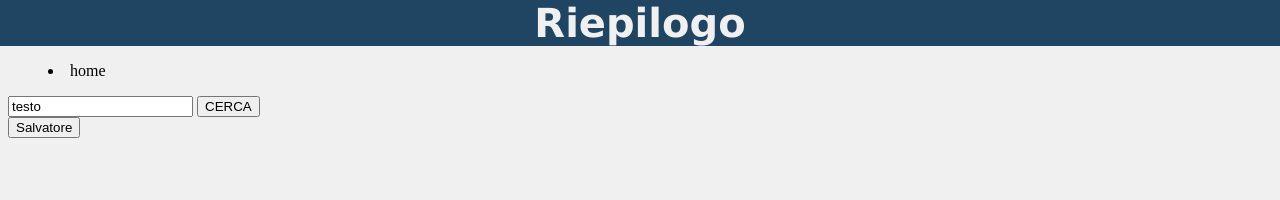
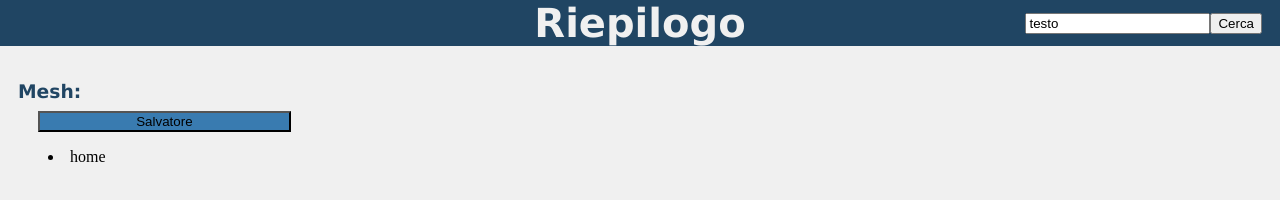
Before and after one commit to silviafrau/batProject, a plain HTML site: page interfaccia/riepilogo.html in a window 1280 px wide. Drawn offline with Linux system fonts and the light colour scheme.

Commit message:
Ho fatto il css del riepilogo, ciao raghyyyyyyy kafeeeee

```diff
--- a/interfaccia/client/riepilogo_grafica.css
+++ b/interfaccia/client/riepilogo_grafica.css
@@ -13,3 +13,35 @@
 body{
     background-color: #f0f0f0;
 }
+
+#search{
+	float: right;
+	display: block;
+	margin: auto;
+	margin-top: -68px;
+	margin-right: 10px;
+}
+
+#cerca{
+	display: block;
+	float: right;
+
+}
+
+#name{
+	display: block;
+	width:20%;
+	margin-left:30px;
+	margin-top: -10px;
+	background-color: #397bb0;
+
+}
+
+#Mesh{
+	color: #204563;
+	font-family: Verdana;
+	margin-top: 35px;
+	margin-left: 10px;
+	width:10%;
+
+}
--- a/interfaccia/riepilogo.html
+++ b/interfaccia/riepilogo.html
@@ -8,25 +8,26 @@
 	<body>
 		<h1 id="title">Riepilogo</h1>
 
+		<form class="centro" action="./server/database.php" method="post">
+
+			<div>
+				<div id="search">
+					<input type="text" value="testo" id="text">
+					<button type="button" name="button" id="cerca">Cerca</button>
+				</div>
+				<h3 id="Mesh">Mesh:</h3>
+				<div>
+					<button type="button" id="name">Salvatore</li>
+				</div>
+
+
+			</div>
+		</form>
+
 		<menu>
 			<li>home</li>
 		</menu>
 
-		<form class="centro" action="./server/database.php" method="post">
-
-		<div class="Cerca">
-			<input type="text" value="testo">
-			<button type="button" name="button" id="cerca">CERCA</button>
-
-			<div class="elenco">
-					<button type="button" id="name">Salvatore</li>
-
-
-			</div>
-		</div>
-
-		</form>
-
 	</body>
 
 </html>
```
